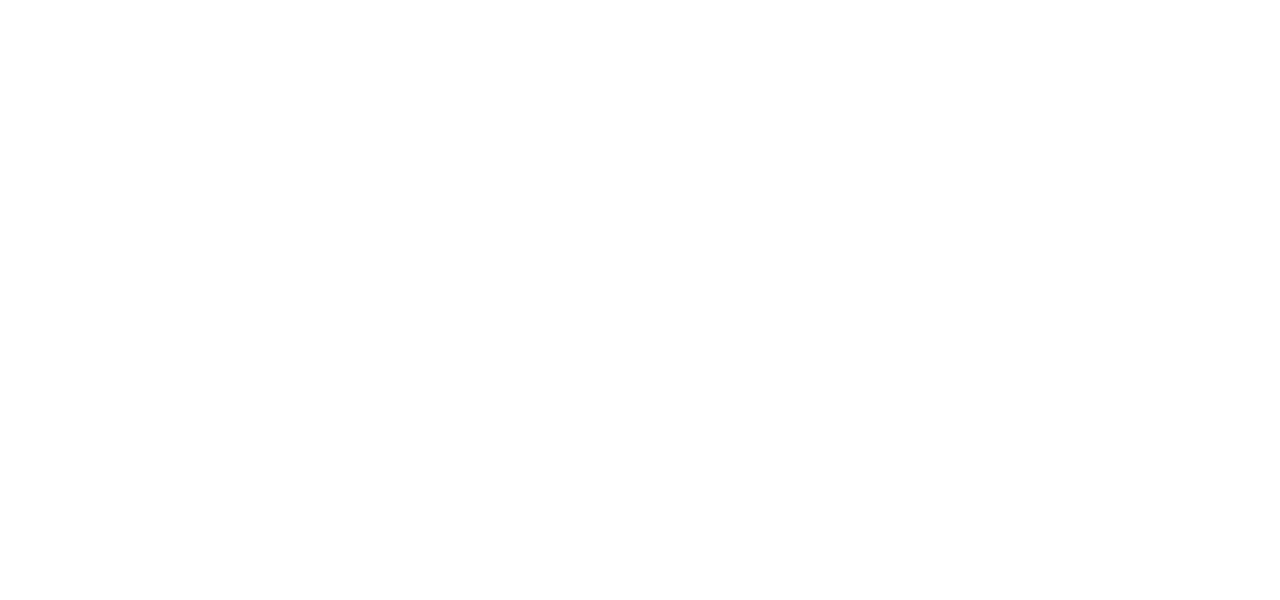
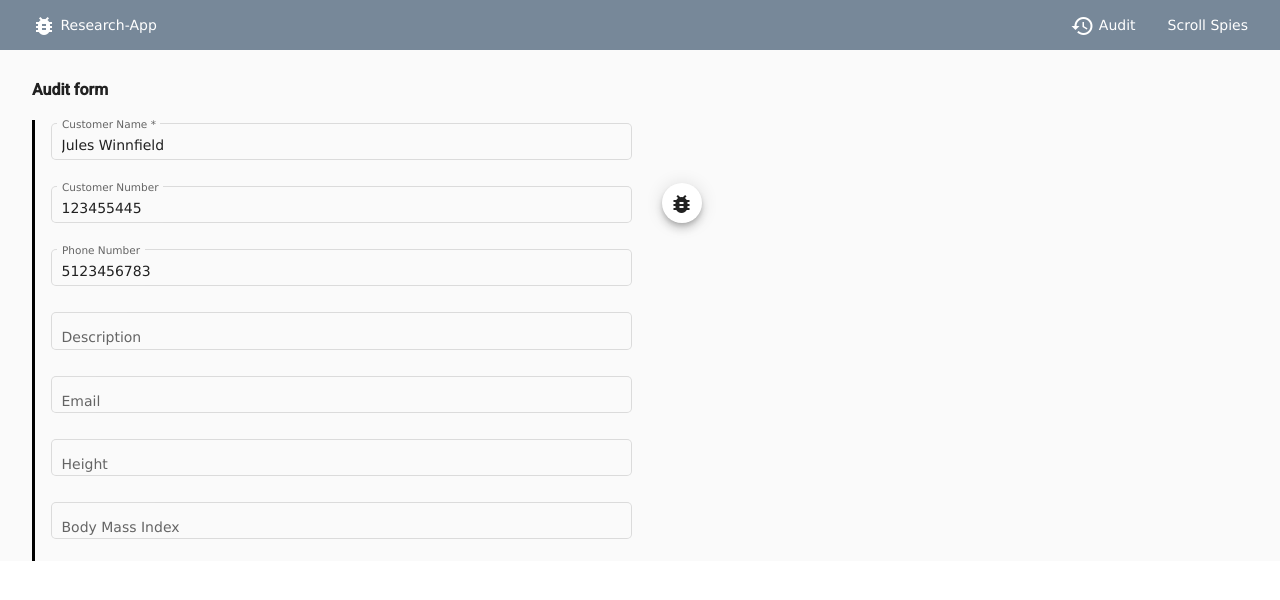
Before and after one commit to shakyamoksha/research-app, an Angular app: page /audittrail in a window 1280 px wide. Before the commit this address led to /. Shown: the top 600 px of the page. Built offline with nearby package versions, Linux system fonts and the light colour scheme.

Commit message:
implemented auditing

```diff
--- a/src/app/app.component.ts
+++ b/src/app/app.component.ts
@@ -1,5 +1,5 @@
 import {Component, OnInit} from '@angular/core';
-import {AuditTrailService} from './auditTrail.service';
+import {AuditTrailService} from './shared/auditTrail.service';
 
 @Component({
   selector: 'app-root',
@@ -7,90 +7,10 @@
   styleUrls: ['./app.component.scss']
 })
 export class AppComponent implements OnInit{
+  title = 'research-app';
 
-  constructor(private audit: AuditTrailService) {
+  ngOnInit() {
+
   }
 
-  title = 'research-app';
-
-  // obj1 = {
-  //   a: 'i am unchanged',
-  //   b: 'i am deleted',
-  //   e: {
-  //     a: 1,
-  //     b: false,
-  //     c: null
-  //   },
-  //   f:
-  //     [
-  //       1,
-  //       {
-  //         a: 'same',
-  //         b: [
-  //           {
-  //             a: 'same'
-  //           },
-  //           {
-  //             d: 'delete'
-  //           }
-  //         ]
-  //       }
-  //     ],
-  //   g: new Date('2017.11.25')
-  // };
-  // obj2 = {
-  //   a: 'i am unchanged',
-  //   c: 'i am created',
-  //   e: {
-  //     a: '1',
-  //     b: '',
-  //     d: 'created'
-  //   },
-  //   f: [
-  //     {
-  //       a: 'same',
-  //       b: [
-  //         {
-  //           a: 'same'
-  //         },
-  //         {
-  //           c: 'create'
-  //         }
-  //       ]
-  //     },
-  //     1
-  //   ],
-  //   g: new Date('2017.11.25')
-  // };
-
-  obj1 = {
-    a: 'Old1',
-    b: 'Hello',
-    c: 23,
-    d: 'old value', // deleted in new one
-    e: '',
-    f: 'hello',
-    g: new Date('2017.11.25')
-  }; // this is the old
-  obj2 = {
-    a: 'New',
-    b: 'Bye',
-    c: '23',
-
-    e: '',
-    f: '', // empty string
-    g: new Date('2017.11.25'),
-    z: 'NEWEST DATA'
-  }; // this is the new
-
-  ngOnInit() {
-    this.ex1();
-  }
-
-  ex1(){
-    const trails = this.audit.execution(this.obj1, this.obj2);
-    console.log(trails);
-  }
-
-
 }
--- /dev/null
+++ b/src/app/components/audit-trailing/audit-trailing-routing.module.ts
@@ -0,0 +1,12 @@
+import { NgModule } from '@angular/core';
+import { Routes, RouterModule } from '@angular/router';
+import {AuditTrailingComponent} from './componenets/audit-trailing.component';
+
+
+const routes: Routes = [{path: '', component: AuditTrailingComponent}];
+
+@NgModule({
+  imports: [RouterModule.forChild(routes)],
+  exports: [RouterModule]
+})
+export class AuditTrailingRoutingModule { }
--- /dev/null
+++ b/src/app/components/audit-trailing/componenets/audit-trailing.component.html
@@ -0,0 +1,115 @@
+<form [formGroup]="auditForm">
+
+  <div style="margin: 2% 2.5% 0 2.5%;">
+
+    <h3 class="h4-section-title">Audit form</h3>
+
+    <div class="section-content">
+      <div class="section-sub-content">
+        <div class="row">
+
+          <div class="col-md-6">
+            <mat-form-field appearance="outline" style="width: 99%;">
+              <mat-label>Customer Name</mat-label>
+              <input class="mat-input-value" formControlName="customerName" matInput>
+            </mat-form-field>
+          </div>
+
+        </div>
+
+        <div class="row">
+
+          <div class="col-md-6">
+            <mat-form-field appearance="outline" style="width: 99%;">
+              <mat-label>Customer Number</mat-label>
+              <input class="mat-input-value" formControlName="customerNumber" matInput>
+            </mat-form-field>
+          </div>
+
+          <div class="col-md-6">
+            <div class="content-direction" style="float: left;">
+              <button (click)="triggerAudit()"
+                mat-mini-fab type="button" style="margin-right: 5px;" color="secondary" matTooltip="getFormDataTest">
+                <mat-icon>bug_report</mat-icon>
+              </button>
+            </div>
+          </div>
+
+        </div>
+
+        <div class="row">
+
+          <div class="col-md-6">
+            <mat-form-field appearance="outline" style="width: 99%;">
+              <mat-label>Phone Number</mat-label>
+              <input class="mat-input-value" formControlName="phoneNo" matInput>
+            </mat-form-field>
+          </div>
+
+          <div class="col-md-6">
+
+          </div>
+
+        </div>
+
+        <div class="row">
+
+          <div class="col-md-6">
+            <mat-form-field appearance="outline" style="width: 99%;">
+              <mat-label>Description</mat-label>
+              <textarea
+                style="box-sizing:content-box;"
+                class="mat-input-value"
+                cdkTextareaAutosize
+                cdkAutosizeMinRows="1"
+                cdkAutosizeMaxRows="3"
+                matInput
+                formControlName="description">
+              </textarea>
+            </mat-form-field>
+          </div>
+
+
+        </div>
+
+        <div class="row">
+
+          <div class="col-md-6">
+            <mat-form-field appearance="outline" style="width: 99%;">
+              <mat-label>Email</mat-label>
+              <input class="mat-input-value" formControlName="email" matInput>
+            </mat-form-field>
+          </div>
+
+
+        </div>
+
+        <div class="row">
+
+          <div class="col-md-6">
+            <mat-form-field appearance="outline" style="width: 99%;">
+              <mat-label>Height</mat-label>
+              <input class="mat-input-value" formControlName="height" matInput>
+            </mat-form-field>
+          </div>
+
+
+        </div>
+
+        <div class="row">
+
+          <div class="col-md-6">
+            <mat-form-field appearance="outline" style="width: 99%;">
+              <mat-label>Body Mass Index</mat-label>
+              <input class="mat-input-value" formControlName="BMI" matInput>
+            </mat-form-field>
+          </div>
+
+
+        </div>
+      </div>
+    </div>
+
+  </div>
+
+</form>
--- /dev/null
+++ b/src/app/components/audit-trailing/componenets/audit-trailing.component.ts
@@ -0,0 +1,116 @@
+import {Component, NgZone, OnInit, ViewChild} from '@angular/core';
+import {CdkTextareaAutosize} from '@angular/cdk/text-field';
+import {AuditTrailService} from '../../../shared/auditTrail.service';
+import {FormBuilder, FormGroup, Validators} from '@angular/forms';
+
+@Component({
+  selector: 'app-audit-trailing',
+  templateUrl: './audit-trailing.component.html',
+  styleUrls: ['./audit-trailing.component.scss']
+})
+export class AuditTrailingComponent implements OnInit {
+  obj1 = {
+    a: 'Old1',
+    b: 'Hello',
+    c: 23,
+    d: 'old value', // deleted in new one
+    e: '',
+    f: 'hello',
+    g: new Date('2017.11.25')
+  }; // this is the old
+  obj2 = {
+    a: 'New',
+    b: 'Bye',
+    c: '23',
+
+    e: '',
+    f: '', // empty string
+    g: new Date('2017.11.25'),
+    z: 'NEWEST DATA'
+  }; // this is the new
+
+  // obj1 = {
+  //   a: 'i am unchanged',
+  //   b: 'i am deleted',
+  //   e: {
+  //     a: 1,
+  //     b: false,
+  //     c: null
+  //   },
+  //   f:
+  //     [
+  //       1,
+  //       {
+  //         a: 'same',
+  //         b: [
+  //           {
+  //             a: 'same'
+  //           },
+  //           {
+  //             d: 'delete'
+  //           }
+  //         ]
+  //       }
+  //     ],
+  //   g: new Date('2017.11.25')
+  // };
+  // obj2 = {
+  //   a: 'i am unchanged',
+  //   c: 'i am created',
+  //   e: {
+  //     a: '1',
+  //     b: '',
+  //     d: 'created'
+  //   },
+  //   f: [
+  //     {
+  //       a: 'same',
+  //       b: [
+  //         {
+  //           a: 'same'
+  //         },
+  //         {
+  //           c: 'create'
+  //         }
+  //       ]
+  //     },
+  //     1
+  //   ],
+  //   g: new Date('2017.11.25')
+  // };
+  auditInit;
+
+  auditForm: FormGroup;
+  @ViewChild('autosize', {static: false}) autosize: CdkTextareaAutosize;
+
+  constructor(private audit: AuditTrailService, private formBuilder: FormBuilder, private _ngZone: NgZone) { }
+
+  ngOnInit(): void {
+    this.createForm();
+    this.setInitialValues();
+
+  }
+
+  private createForm() {
+    this.auditForm = this.formBuilder.group({
+      customerName: ['Jules Winnfield', [Validators.required]],
+      customerNumber: ['123455445', []],
+      phoneNo: ['5123456783', []],
+      description: [''],
+      email: [''],
+      height: [''],
+      BMI: ['']
+    });
+  }
+
+  triggerAudit(){
+    const trails = this.audit.execution(this.auditInit, this.auditForm.getRawValue());
+    console.log(trails);
+  }
+
+  private setInitialValues() {
+    this.auditInit = this.auditForm.getRawValue();
+    console.log(this.auditInit);
+  }
+
+}
--- a/src/app/dashboard/component/dashboard.component.html
+++ b/src/app/dashboard/component/dashboard.component.html
@@ -36,15 +36,23 @@
 
       <span class="spacer"></span>
 
-      <button mat-button routerLink="/advancedscroll" matTooltip="Advanced">
-        <mat-icon>whatshot</mat-icon>
-        Advanced Spy
+      <button mat-button routerLink="/audittrail" matTooltip="Simple">
+        <mat-icon>history</mat-icon>
+        Audit
       </button>
 
-      <button mat-button routerLink="/simplescroll" matTooltip="Simple">
-        <mat-icon>nature</mat-icon>
-        Simple Spy
-      </button>
+
+      <button mat-button [matMenuTriggerFor]="spyMenu">Scroll Spies</button>
+      <mat-menu #spyMenu="matMenu">
+        <button mat-menu-item routerLink="/advancedscroll">
+          <mat-icon>whatshot</mat-icon>
+          <span>Advanced</span>
+        </button>
+        <button mat-menu-item routerLink="/simplescroll">
+          <mat-icon>nature</mat-icon>
+          <span>Simple</span>
+        </button>
+      </mat-menu>
 
     </mat-toolbar>
 
--- a/src/app/dashboard/dashboard-routing.module.ts
+++ b/src/app/dashboard/dashboard-routing.module.ts
@@ -5,8 +5,12 @@
 
 const routes: Routes = [
   {path: '', component: DashboardComponent, children: [
-    {path: 'advancedscroll', loadChildren: () => import('../components/advanced-scrollspy/advanced-scrollspy.module').then(m => m.AdvancedScrollspyModule)},
-    {path: 'simplescroll', loadChildren: () => import('../components/simple-scrollspy/simple-scrollspy.module').then(m => m.SimpleScrollspyModule)}
+    {path: 'advancedscroll',
+      loadChildren: () => import('../components/advanced-scrollspy/advanced-scrollspy.module').then(m => m.AdvancedScrollspyModule)},
+    {path: 'simplescroll',
+      loadChildren: () => import('../components/simple-scrollspy/simple-scrollspy.module').then(m => m.SimpleScrollspyModule)},
+    {path: 'audittrail',
+      loadChildren: () => import('../components/audit-trailing/audit-trailing.module').then(m => m.AuditTrailingModule)},
   ]}
 ];
 
--- a/src/styles.scss
+++ b/src/styles.scss
@@ -38,3 +38,28 @@
 .mat-form-field-appearance-outline .mat-form-field-wrapper {
   margin: 0.50em 0;
 }
+
+// Start header and content formatting
+.h4-section-title{
+  margin-top: 30px;
+  font-weight: bold !important;
+}
+
+.h4-sub-section-title{
+  margin-top: 10px;
+  font-weight: normal;
+}
+
+.section-content{
+  border-left: 3px solid #000000;
+  padding-left: 0;
+}
+
+.section-sub-content{
+  margin-left: 1rem;
+}
+// End header and content formatting
+
+.numerical-input{
+  text-align: right !important;
+}
```
Also changed, not shown: src/app/components/audit-trailing/audit-trailing.module.ts (added, +21 -0 lines), src/app/components/audit-trailing/componenets/audit-trailing.component.scss (added), src/app/shared/auditTrail.service.ts (renamed from src/app/auditTrail.service.ts), 1 other file (tests, documents, lock files or other folders).
